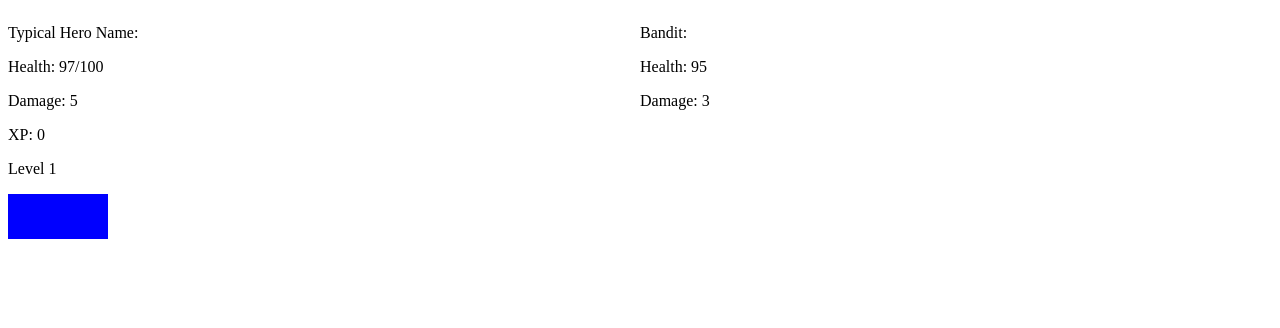
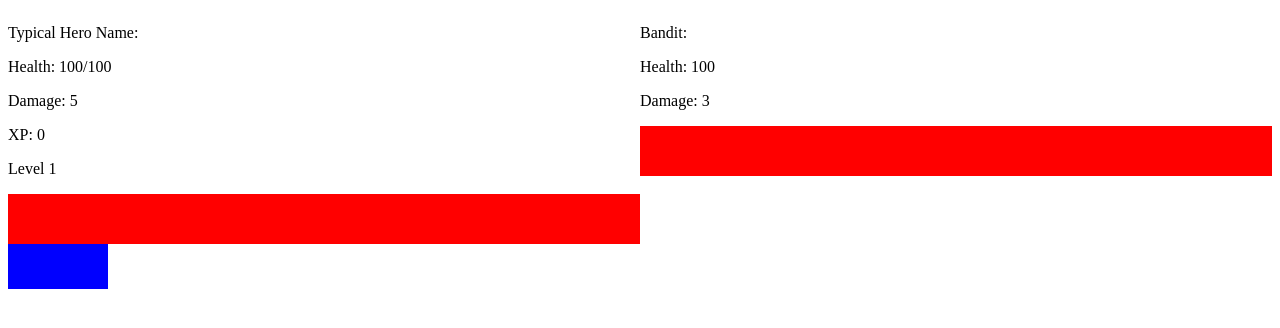
Before and after one commit to NelisThomas/RPG, a plain HTML site: page index.html in a window 1280 px wide. Drawn offline with Linux system fonts and the light colour scheme.

Commit message:
added health bars

```diff
--- a/index.html
+++ b/index.html
@@ -10,7 +10,8 @@
     <div id="shopScreen"></div>
     <div id="battleButton"></div>-->
     <div id="battleScreen">
-        <div class="battleContainer">
+
+        <div class="container">
             <div id="playerStats">
                 <p id="playerHeader"></p>
                 <p id="playerName"></p>
@@ -19,15 +20,21 @@
                 <p id="playerXP"></p>
                 <p id="playerLevel"></p>
             </div>
+            <div class="healthBar" id="playerHealthBar"></div>
         </div>
-        <div id="enemyStats">
-            <p id="enemyHeader"></p>
-            <p id="enemyName"></p>
-            <p id="enemyHealth"></p>
-            <p id="enemyDamage"></p>
+
+        <div class="container">
+            <div id="enemyStats">
+                <p id="enemyHeader"></p>
+                <p id="enemyName"></p>
+                <p id="enemyHealth"></p>
+                <p id="enemyDamage"></p>
+            </div>
+            <div class="healthBar" id="enemyHealthBar"></div>
         </div>
+
     </div>
-    <div id="battleButton" onclick="battle()"></div>
+    <div id="battleButton"></div>
 
 
     <script src="script.js"></script>
--- a/script.js
+++ b/script.js
@@ -18,22 +18,25 @@ var enemy = {
 };
 //SHOP BUTTON TO GO TO SHOP SCREEN
 //document.getElementById("shopButton").addEventListener("click", openShopScreen());
-document.getElementById("battleButton").addEventListener("click", battle());
+document.getElementById("battleButton").addEventListener("click", battle    );
 
 
 function battle() {
     //var myVar = setInterval(applyDamage, 3000);
-    function applyDamage() {
-            player.health -= enemy.damage;
-            enemy.health -= player.damage;
+    //function applyDamage() {
+    player.health -= enemy.damage;
+    document.getElementById("playerHealth").innerHTML = "Health: " + player.health + "/" + player.maxHealth;
+    document.getElementById("playerHealthBar").style.width = player.health + "%";
+    enemy.health -= player.damage;
+    document.getElementById("enemyHealth").innerHTML = "Health: " + enemy.health;
         if (player.health < 1) {
             console.log("You're dead");
         } else if (enemy.health < 1){
             console.log("Enemy defeated");
         }
 
-    };
-    applyDamage();
+    //};
+    //applyDamage();
     console.log(player.health);
     console.log(enemy.health);
 };
--- a/style.css
+++ b/style.css
@@ -8,3 +8,8 @@
     background-color: blue;
     cursor: pointer;
 }
+.healthBar{
+    height: 50px;
+    width: 100%;
+    background-color:red;
+}
```
